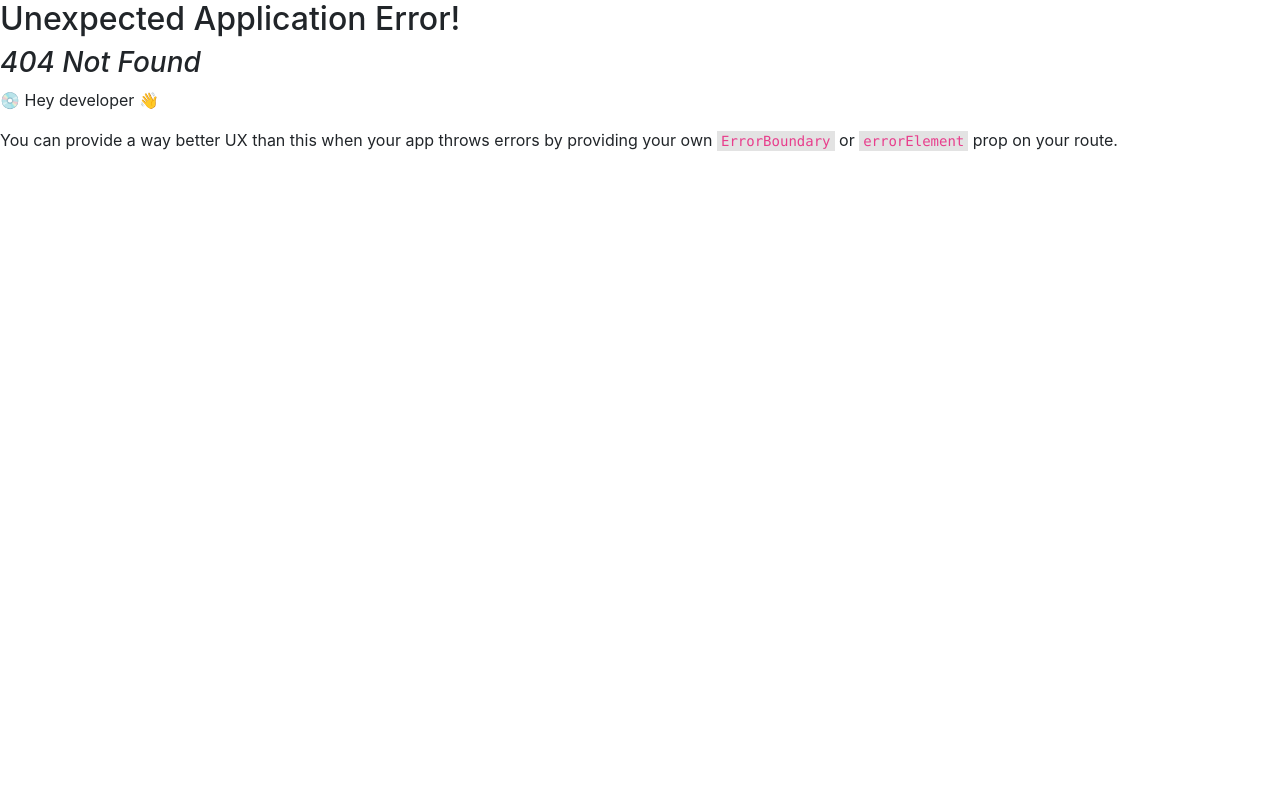
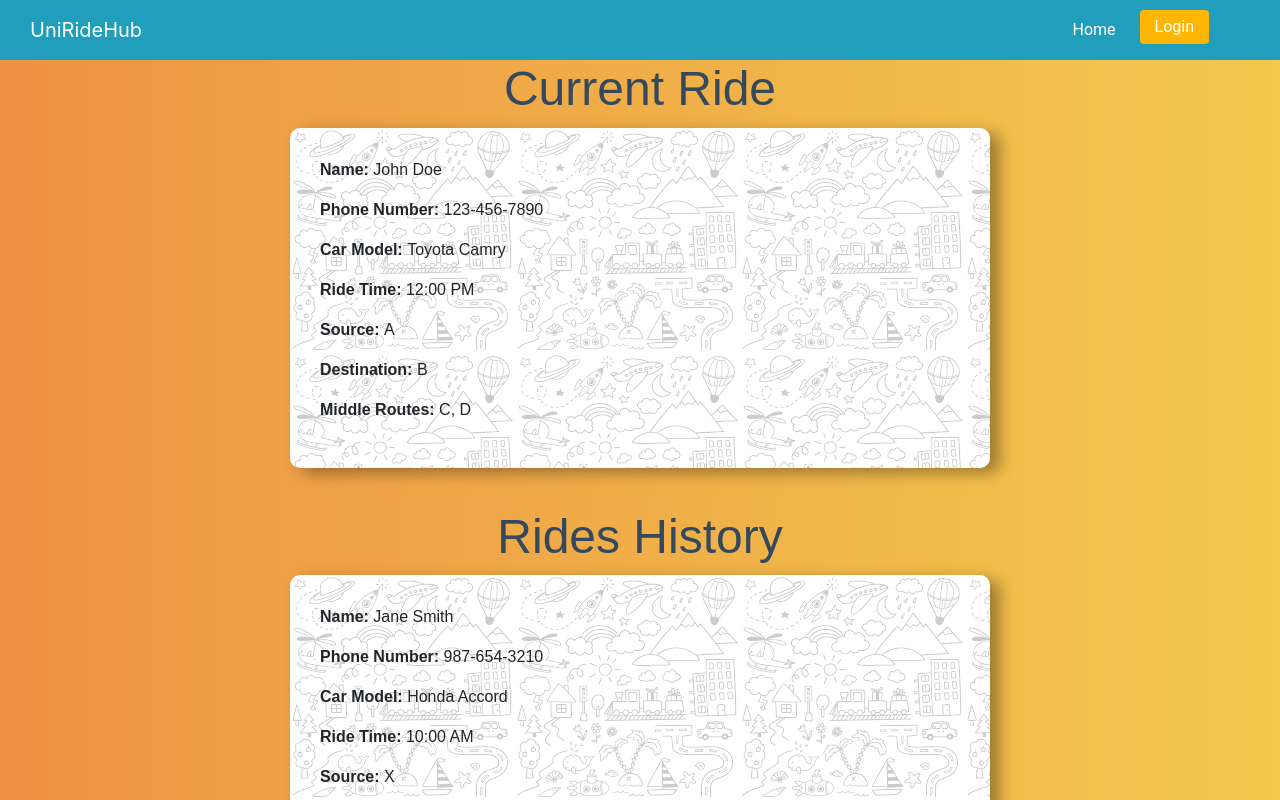
Before and after one commit to FatimaBadar/UniRideHub, a React (Vite) app: page /myride in a window 1280 px wide. Before the commit this address had no page. Shown: the top 800 px of the page. Built offline with nearby package versions, Linux system fonts and the light colour scheme.

Commit message:
Complete My Ride Page

```diff
--- /dev/null
+++ b/src/components/CurrentRide.jsx
@@ -0,0 +1,43 @@
+// CurrentRide component
+import React from 'react';
+import './css/ridecard.css';
+
+const CurrentRide = () => {
+  // Dummy data for current ride
+  const currentRideData = {
+    name: 'John Doe',
+    phoneNumber: '123-456-7890',
+    carModel: 'Toyota Camry',
+    rideTime: '12:00 PM',
+    source: 'A',
+    destination: 'B',
+    middleRoutes: ['C', 'D'],
+  };
+
+  return (
+<div className="current-ride">
+      <h2>Current Ride</h2>
+        <div className="ride-card">
+          <div className="ride-info">
+            <div className='ride-info'>
+            <p> <b>Name:</b> {currentRideData.name}</p>
+            <p> <b>Phone Number: </b>{currentRideData.phoneNumber}</p>
+            </div>
+            <div className='ride-info'>
+            <p> <b>Car Model: </b>{currentRideData.carModel}</p>
+            <p> <b>Ride Time: </b>{currentRideData.rideTime}</p>
+            </div>
+            <div className='ride-info'>
+            <p> <b>Source: </b>{currentRideData.source}</p>
+            <p> <b>Destination: </b>{currentRideData.destination}</p>
+            </div>
+            <div className='ride-info'>
+            <p> <b>Middle Routes: </b>{currentRideData.middleRoutes.join(', ')}</p>
+            </div>
+          </div>
+        </div>
+    </div>
+  );
+};
+
+export default CurrentRide;
--- /dev/null
+++ b/src/components/PreviousRide.jsx
@@ -0,0 +1,57 @@
+// PreviousRides component
+import React from 'react';
+import './css/ridecard.css';
+const PreviousRides = () => {
+  // Dummy data for previous rides
+  const previousRidesData = [
+    // Previous ride 1
+    {
+      name: 'Jane Smith',
+      phoneNumber: '987-654-3210',
+      carModel: 'Honda Accord',
+      rideTime: '10:00 AM',
+      source: 'X',
+      destination: 'Y',
+      middleRoutes: ['P', 'Q', 'R'],
+    },
+    {
+        name: 'Jane Smith',
+        phoneNumber: '987-654-3210',
+        carModel: 'Honda Accord',
+        rideTime: '10:00 AM',
+        source: 'X',
+        destination: 'Y',
+        middleRoutes: ['P', 'Q', 'R'],
+      },
+    // Previous ride 2...
+  ];
+
+  return (
+    <div className="previous-rides">
+      <h2>Rides History</h2>
+      {previousRidesData.map((ride, index) => (
+        <div key={index} className="ride-card">
+          <div className="ride-info">
+            <div className='ride-info'>
+            <p> <b>Name: </b>{ride.name}</p>
+            <p> <b>Phone Number: </b>{ride.phoneNumber}</p>
+            </div>
+            <div className='ride-info'>
+            <p> <b>Car Model: </b>{ride.carModel}</p>
+            <p> <b>Ride Time: </b>{ride.rideTime}</p>
+            </div>
+            <div className='ride-info'>
+            <p> <b>Source: </b>{ride.source}</p>
+            <p> <b>Destination: </b>{ride.destination}</p>
+            </div>
+            <div className='ride-info'>
+            <p> <b>Middle Routes: </b>{ride.middleRoutes.join(', ')}</p>
+            </div>
+          </div>
+        </div>
+      ))}
+    </div>
+  );
+};
+
+export default PreviousRides;
--- /dev/null
+++ b/src/components/css/ridecard.css
@@ -0,0 +1,79 @@
+.previous-rides {
+    background: linear-gradient(to right, #ee9344, #f2c94c);
+    display: flex;
+    flex-direction: column;
+    align-items: center;
+    margin: 0;
+    padding: 0;
+    box-sizing: border-box;
+    font-family: 'Poppins', sans-serif;
+  }
+  .current-ride {
+    background: linear-gradient(to right, #ee9344, #f2c94c);
+    display: flex;
+    flex-direction: column;
+    align-items: center;
+    margin: 0;
+    padding: 0;
+    box-sizing: border-box;
+    font-family: 'Poppins', sans-serif;
+  }
+  .ride-card {
+    position: relative;
+    width: 700px;
+    background: #fff;
+    box-shadow: rgba(0, 0, 0, 0.35) 10px 5px 15px;
+    border-radius: 10px;
+    overflow: hidden;
+    display: flex;
+    flex-direction: column;
+    justify-content: center;
+    align-items: start;
+    text-align: left;
+    padding: 30px;
+    transition: .5s;
+    margin-bottom: 40px;
+  }
+
+  .ride-card:hover {
+    transform: scale(1.05);
+  }
+
+  .ride-card:before {
+    content: '';
+    position: absolute;
+    bottom: 0;
+    left: 0;
+    width: 100%;
+    height: 100px;
+    z-index: 1;
+    transition: .5s;
+  }
+  .ride-info {
+    position: relative;
+    z-index: 2;
+  }
+ h2 {
+     font-size: 3em;
+     color: #34495e;
+     margin-bottom: 10px;
+   }
+   body {
+    margin: 0;
+    padding: 0;
+  }
+  .ride-card::before {
+    content: "";
+    position: absolute;
+    top: 0;
+    left: 0;
+    width: 100%;
+    height: 100%;
+    background-image: url('../../assets/cardbackground.png');
+    opacity: 0.2;
+
+  }
+  .ride-card > * {
+    position: relative;
+    z-index: 1;
+  }
--- /dev/null
+++ b/src/pages/BookRide.jsx
@@ -0,0 +1,14 @@
+import React from "react";
+import Footer from '../components/Footer';
+import Navbar from '../components/Navbar';
+
+const BookRide = () => {
+    return(
+        <>
+            <Navbar />
+            <Footer />
+        </>
+    )
+}
+
+export default BookRide;
--- /dev/null
+++ b/src/pages/MyRide.jsx
@@ -0,0 +1,31 @@
+// RidePage component
+import React from 'react';
+import CurrentRide from '../components/CurrentRide';
+import PreviousRides from '../components/PreviousRide';
+import Navbar from '../components/Navbar';
+import Footer from '../components/Footer';
+
+const MyRide = ({ userType }) => {
+
+  return (
+    <div className="ride-page">
+      <Navbar />
+
+      {userType === 'driver' ? (
+        <>
+
+          <CurrentRide />
+          <PreviousRides />
+
+        </>
+      ) : (
+
+          <PreviousRides />
+
+      )}
+    <Footer />
+    </div>
+  );
+};
+
+export default MyRide;
--- /dev/null
+++ b/src/pages/css/myride.css
@@ -0,0 +1,4 @@
+.ride-page {
+  background-color: #f8f9fa;
+  padding: 20px;
+}
```
Also changed, not shown: src/App.jsx (+12 -1 lines), src/assets/cardbackground.png (added).
